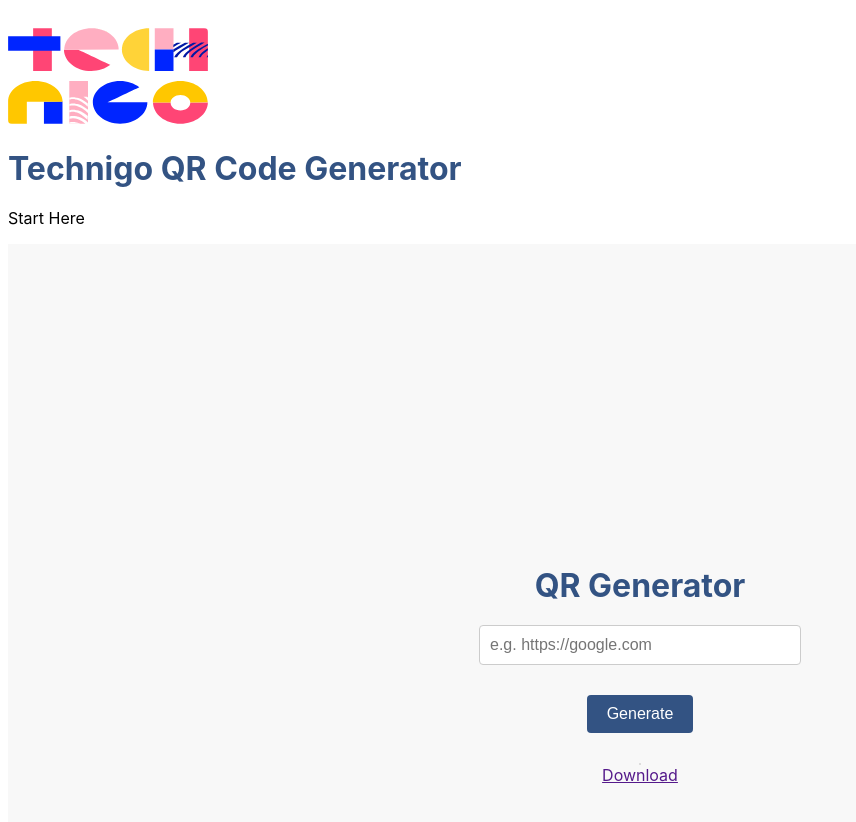
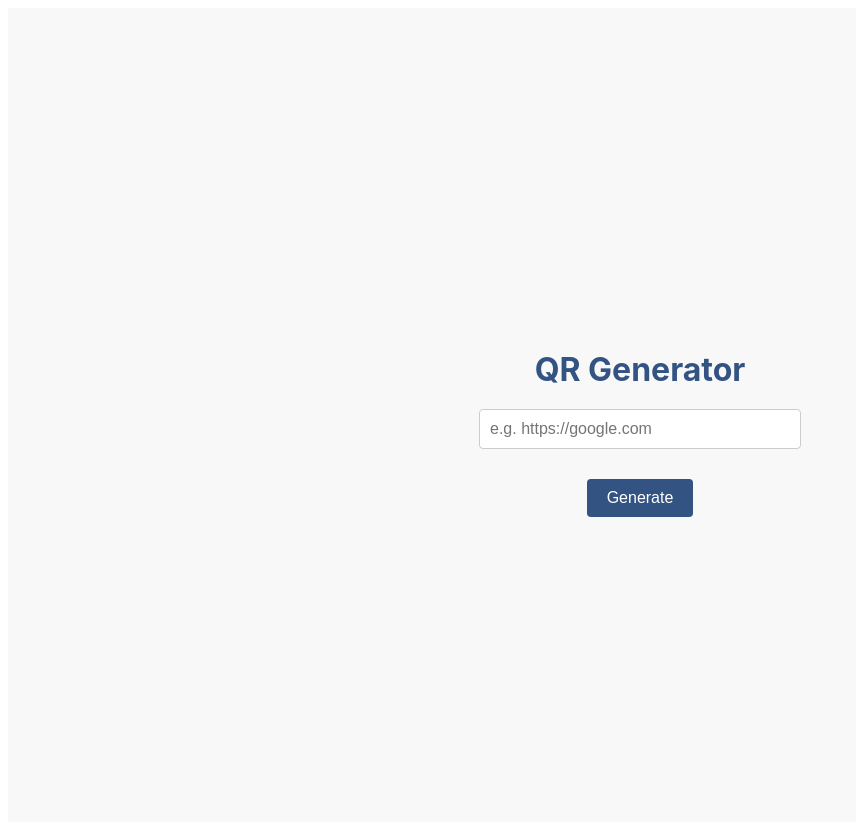
Before and after one commit to Technigo/project-custom-hooks-qr-code-generator-vite, a React (Vite) app: page / in a window 1280 px wide. Shown: the top 822 px of the page, without its empty margins (0-856 px from the left). Built offline with nearby package versions, Linux system fonts and the light colour scheme.

Commit message:
added the codes

```diff
--- a/src/App.jsx
+++ b/src/App.jsx
@@ -1,24 +1,91 @@
-// App Component Explanation
-// The App component serves as a user interface for generating and downloading QR codes, utilizing the custom hook useQRCodeGenerator which encapsulates the logic for QR code generation and management. When rendered, the component displays a title ("Technigo QR Code Generator") and conditionally renders either an input field and a "Generate" button or a generated QR code image, a "Download" button, and a "Repeat" button, based on the showInput state variable. If showInput is true, users can input a URL and generate a QR code by clicking the "Generate" button. Once generated, the input field and "Generate" button are replaced by the QR code image and additional buttons. The "Download" button triggers a download of the QR code image, and the "Repeat" button resets the UI to allow for generating a new QR code. The url, setUrl, qr, showInput, generateQRCode, downloadQRCode, and repeatAction variables and functions are derived from the useQRCodeGenerator hook, providing the necessary state and actions to manage the QR code generation process.
-import logo from "./assets/technigo-logo.svg";
-// Import the custom hook useQRCodeGenerator
-import { QrExample } from "./components/QrExample";
 
-// Define the App component
-export const App = () => {
-  // Destructure variables, properties and methods from the useQRCodeGenerator hook that you imported above here :)
+import { useState } from "react";
+import QRCode from "qrcode";
 
-  // Return the JSX to render the component
+
+const App = () => {
+  // State variables using the 'useState' hook.
+  const [url, setUrl] = useState(""); // Keeps track of the input URL.
+  const [qr, setQr] = useState(""); // Stores the generated QR code image URL.
+
+  // Function to generate a QR code when the "Generate" button is clicked.
+  const generateQRCode = () => {
+    // Use the 'QRCode.toDataURL' method to generate a QR code from the input URL.
+    QRCode.toDataURL(
+      url, // Input URL
+      {
+        width: 800, // Width of the QR code image
+        margin: 2, // Margin around the QR code
+        color: {
+          dark: "#335383FF", // Dark color of the QR code
+          light: "#EEEEEEFF", // Light color of the QR code
+        },
+      },
+      // Callback function that runs after the QR code is generated.
+      (err, url) => {
+        if (err) return console.error(err);
+
+        // Log the generated QR code image URL to the console.
+        console.log(url);
+        // Set the 'qr' state variable to store the generated QR code image URL.
+        setQr(url);
+      }
+    );
+  };
+
+  // Function to download the generated QR code as a PNG file.
+  const downloadQRCode = () => {
+    // Create a download link element using the 'document.createElement' method.
+    const downloadLink = document.createElement("a");
+    // Set the 'href' attribute of the link to the generated QR code image URL.
+    downloadLink.href = qr;
+    // Set the 'download' attribute to specify the name of the downloaded file.
+    downloadLink.download = "qrcode.png";
+    // Append the link to the document body.
+    document.body.appendChild(downloadLink);
+    // Simulate a click on the link to trigger the download.
+    downloadLink.click();
+    // Remove the link from the document after the download is initiated.
+    document.body.removeChild(downloadLink);
+  };
+
+  // Function to reset the state variables and allow generating a new QR code.
+  const repeatAction = () => {
+    // Reset the 'url' state to an empty string.
+    setUrl("");
+    // Reset the 'qr' state to an empty string.
+    setQr("");
+  };
+
+  // JSX to render the UI of the component.
   return (
     <div className="">
-      {/* Render the title */}
-      <img className="logo" src={logo} alt="" />
-      <h1>Technigo QR Code Generator</h1>
-      <p>Start Here</p>
-      <QrExample />
-
-      {/* Conditionally render based on wether the user is inputting an URL to generate a QR Code or the user wnats to downaload the generated QR Code from the url input */}
-      {/* {yourReactiveVariableThatTogglesTheDownloadQrCcodeOrInputField ? () : ()} */}
+      <div className="app">
+        <h1>QR Generator</h1>
+        <input
+          type="text"
+          placeholder="e.g. https://google.com"
+          value={url}
+          // Update the 'url' state when the input value changes.
+          onChange={(e) => setUrl(e.target.value)}
+        />
+        {/* Render the "Generate" button only if no QR code is generated. */}
+        {!qr && <button onClick={generateQRCode}>Generate</button>}
+        {/* Render the QR code image and buttons if a QR code is generated. */}
+        {qr && (
+          <>
+            {/* Display the generated QR code image. */}
+            <img src={qr} alt="QR Code" />
+            {/* Button to download the generated QR code. */}
+            <button onClick={downloadQRCode}>Download</button>
+            {/* Button to repeat the QR code generation process. */}
+            <button onClick={repeatAction}>Repeat</button>
+          </>
+        )}
+      </div>
     </div>
   );
 };
+
+
+export default App;
--- a/src/components/QrExample.jsx
+++ /dev/null
@@ -1,48 +0,0 @@
-// Component Explanation
-// The QrExample component serves as a basic implementation example for generating and displaying QR codes using the QRCode library in a React application. Initially, it manages two pieces of state: url (to store the input URL that will be converted into a QR code) and qr (to store the generated QR code data URL). The component renders a simple UI that allows users to input a URL, generate its corresponding QR code by clicking a "Generate" button, and visually display the generated QR code on the screen. Additionally, it provides a "Download" link, allowing users to download the generated QR code as a PNG file. The GenerateQRCode function is responsible for converting the input URL into a QR code data URL, applying specific styling options, and updating the state with the generated QR code. This component is intended to serve as a starting reference for students to understand the basic implementation of the QRCode library. Moving forward, students should aim to encapsulate the QR code generation logic into a custom hook, enhancing the reusability and maintainability of the code in larger applications.
-// Delete once finished, you will work directly wkithin the app ;)
-import QRCode from "qrcode";
-import { useState } from "react";
-export const QrExample = () => {
-  const [url, setUrl] = useState("");
-  const [qr, setQr] = useState("");
-
-  const GenerateQRCode = () => {
-    QRCode.toDataURL(
-      url,
-      {
-        width: 100,
-        margin: 2,
-        color: {
-          dark: "#335383FF",
-          light: "#EEEEEEFF",
-        },
-      },
-      (err, url) => {
-        if (err) return console.error(err);
-
-        console.log(url);
-        setQr(url);
-      }
-    );
-  };
-
-  return (
-    <div className="app">
-      <h1>QR Generator</h1>
-      <input
-        type="text"
-        placeholder="e.g. https://google.com"
-        value={url}
-        onChange={(e) => setUrl(e.target.value)}
-      />
-      <button onClick={GenerateQRCode}>Generate</button>
-      <>
-        <img src={qr} />
-        <a href={qr} download="qrcode.png">
-          Download
-        </a>
-      </>
-    </div>
-  );
-};
--- a/src/main.jsx
+++ b/src/main.jsx
@@ -1,6 +1,6 @@
 import React from "react";
 import ReactDOM from "react-dom/client";
-import { App } from "./App.jsx";
+import App from "./App.jsx";
 import "./index.css";
 
 ReactDOM.createRoot(document.getElementById("root")).render(
```
Also changed, not shown: src/hooks/useQRCodeGenerator.jsx (deleted, +0 -78 lines).
